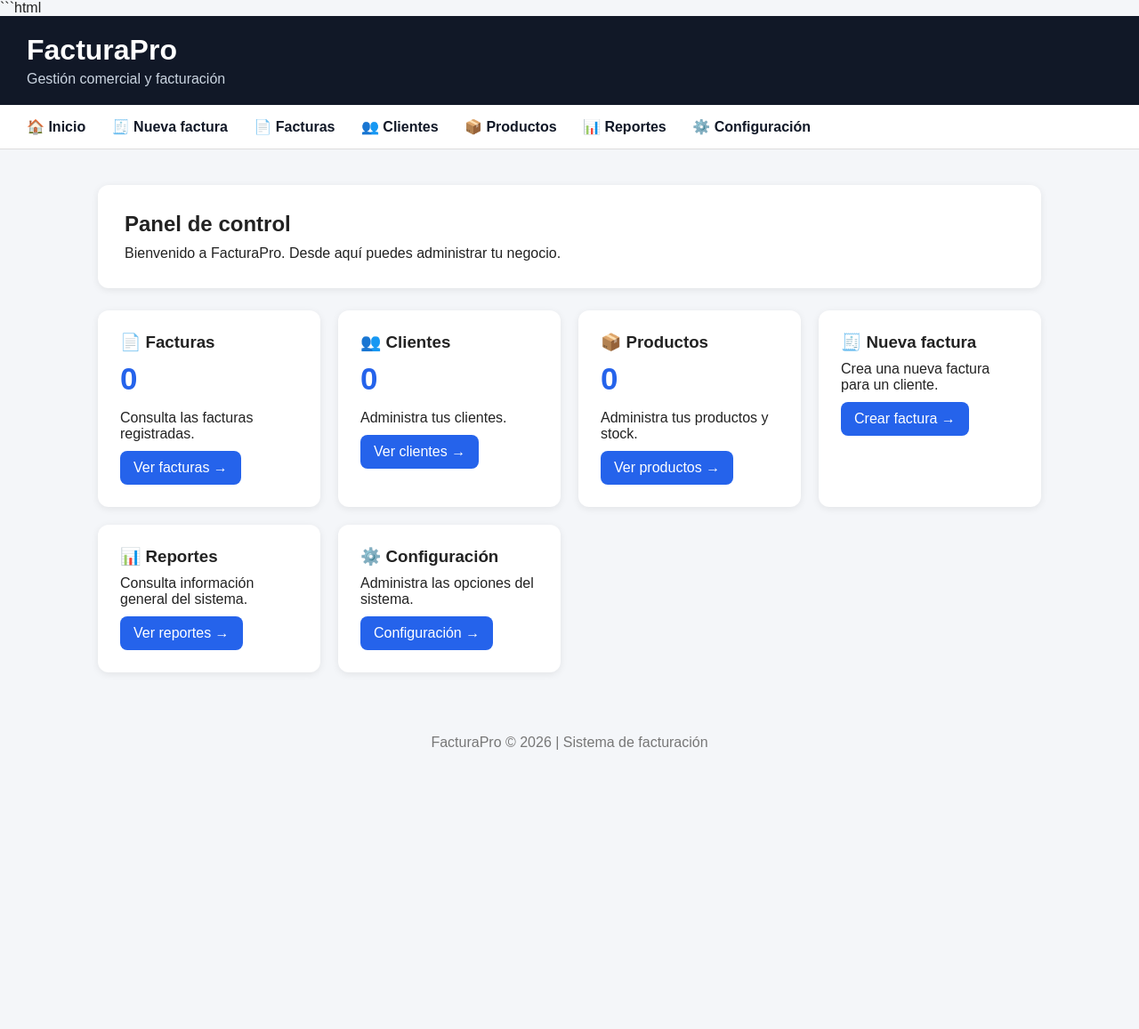
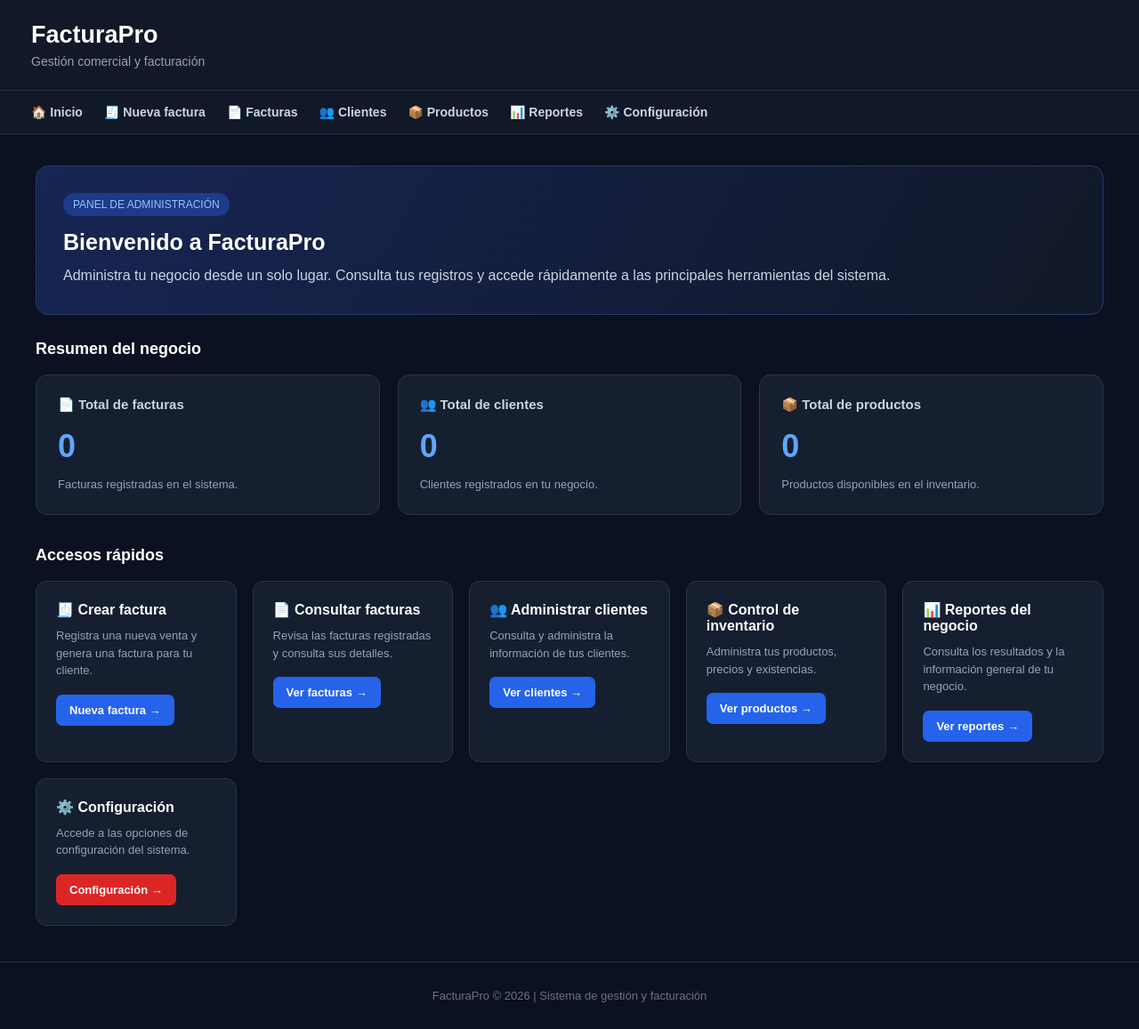
Before and after one commit to ca386658-ai/FacturaPro, a Flask app: page / in a window 1280 px wide. Shown: the whole page at 89% size. Before the commit the page ends 843 px from the top, so only its background shows below. Run offline with Flask 3, Linux system fonts and the light colour scheme; the visitor is signed in with stand-in values (Sample User, id 1); data that the repository does not hold is empty; parts of the project's set-up code (start-up, migrations or seed data) failed here and were passed over; some libraries are stand-ins or nearby versions.

Commit message:
Revamp index.html for improved UI and structure

````diff
--- a/templates/index.html
+++ b/templates/index.html
@@ -1,11 +1,10 @@
-```html
+
 <!DOCTYPE html>
 <html lang="es">
 <head>
     <meta charset="UTF-8">
     <meta name="viewport" content="width=device-width, initial-scale=1.0">
-
-    <title>FacturaPro | Panel</title>
+    <title>FacturaPro | Dashboard</title>
 
     <style>
         * {
@@ -16,57 +15,88 @@
         }
 
         body {
-            background: #f4f6f9;
-            color: #222;
+            background: #0b1120;
+            color: #e5e7eb;
+            min-height: 100vh;
         }
 
         header {
             background: #111827;
-            color: white;
-            padding: 20px 30px;
+            padding: 24px 35px;
+            border-bottom: 1px solid #263449;
         }
 
         header h1 {
-            margin-bottom: 5px;
+            font-size: 27px;
+            color: white;
+            margin-bottom: 6px;
         }
 
         header p {
-            color: #cbd5e1;
+            color: #94a3b8;
+            font-size: 14px;
         }
 
         nav {
-            background: white;
-            padding: 15px 30px;
-            border-bottom: 1px solid #ddd;
+            background: #111827;
+            padding: 16px 35px;
+            border-bottom: 1px solid #263449;
+            display: flex;
+            flex-wrap: wrap;
+            gap: 12px 24px;
         }
 
         nav a {
+            color: #cbd5e1;
             text-decoration: none;
-            color: #111827;
-            margin-right: 25px;
+            font-size: 14px;
             font-weight: bold;
+            transition: 0.2s;
         }
 
         nav a:hover {
-            color: #2563eb;
+            color: #60a5fa;
         }
 
         .contenedor {
-            max-width: 1100px;
-            margin: 40px auto;
-            padding: 0 20px;
+            max-width: 1250px;
+            margin: 35px auto;
+            padding: 0 25px;
         }
 
         .bienvenida {
-            background: white;
+            background: linear-gradient(120deg, #172554, #111827);
+            border: 1px solid #263b69;
+            border-radius: 14px;
             padding: 30px;
-            border-radius: 12px;
-            margin-bottom: 25px;
-            box-shadow: 0 2px 8px rgba(0,0,0,0.08);
+            margin-bottom: 28px;
         }
 
         .bienvenida h2 {
+            color: white;
+            font-size: 25px;
             margin-bottom: 10px;
+        }
+
+        .bienvenida p {
+            color: #cbd5e1;
+            line-height: 1.6;
+        }
+
+        .etiqueta {
+            display: inline-block;
+            color: #93c5fd;
+            background: #1e3a8a;
+            padding: 6px 11px;
+            border-radius: 20px;
+            font-size: 12px;
+            margin-bottom: 15px;
+        }
+
+        .titulo-seccion {
+            font-size: 18px;
+            margin-bottom: 18px;
+            color: white;
         }
 
         .tarjetas {
@@ -76,21 +106,65 @@
         }
 
         .tarjeta {
-            background: white;
-            padding: 25px;
-            border-radius: 12px;
-            box-shadow: 0 2px 8px rgba(0,0,0,0.08);
+            background: #151f30;
+            border: 1px solid #263449;
+            border-radius: 13px;
+            padding: 24px;
+            transition: transform 0.2s, border-color 0.2s;
+        }
+
+        .tarjeta:hover {
+            transform: translateY(-4px);
+            border-color: #3b82f6;
         }
 
         .tarjeta h3 {
-            margin-bottom: 10px;
+            color: #cbd5e1;
+            font-size: 15px;
+            margin-bottom: 17px;
         }
 
         .numero {
-            font-size: 35px;
+            color: #60a5fa;
+            font-size: 36px;
             font-weight: bold;
-            color: #2563eb;
-            margin-bottom: 15px;
+            margin-bottom: 12px;
+        }
+
+        .tarjeta p {
+            color: #94a3b8;
+            font-size: 13px;
+            line-height: 1.5;
+        }
+
+        .acciones {
+            margin-top: 35px;
+        }
+
+        .acciones-grid {
+            display: grid;
+            grid-template-columns: repeat(auto-fit, minmax(220px, 1fr));
+            gap: 18px;
+        }
+
+        .accion {
+            background: #151f30;
+            border: 1px solid #263449;
+            border-radius: 12px;
+            padding: 22px;
+        }
+
+        .accion h3 {
+            color: white;
+            margin-bottom: 10px;
+            font-size: 16px;
+        }
+
+        .accion p {
+            color: #94a3b8;
+            font-size: 13px;
+            line-height: 1.5;
+            margin-bottom: 17px;
         }
 
         .boton {
@@ -98,33 +172,42 @@
             background: #2563eb;
             color: white;
             padding: 10px 15px;
-            border-radius: 8px;
+            border-radius: 7px;
             text-decoration: none;
-            margin-top: 10px;
+            font-size: 13px;
+            font-weight: bold;
+            transition: 0.2s;
         }
 
         .boton:hover {
             background: #1d4ed8;
         }
 
+        .boton-rojo {
+            background: #dc2626;
+        }
+
+        .boton-rojo:hover {
+            background: #b91c1c;
+        }
+
         footer {
             text-align: center;
-            padding: 30px;
-            color: #777;
+            padding: 30px 15px;
+            color: #64748b;
+            font-size: 13px;
+            margin-top: 40px;
+            border-top: 1px solid #263449;
         }
 
         @media (max-width: 600px) {
             header {
-                padding: 20px;
+                padding: 22px 18px;
             }
 
             nav {
-                padding: 15px 20px;
-                line-height: 2.2;
-            }
-
-            nav a {
-                margin-right: 12px;
+                padding: 15px 18px;
+                gap: 15px;
             }
 
             .contenedor {
@@ -133,11 +216,19 @@
             }
 
             .bienvenida {
-                padding: 22px;
+                padding: 23px;
+            }
+
+            .bienvenida h2 {
+                font-size: 21px;
             }
 
             .tarjeta {
-                padding: 22px;
+                padding: 21px;
+            }
+
+            .numero {
+                font-size: 31px;
             }
         }
     </style>
@@ -160,99 +251,102 @@
     <a href="{{ url_for('configuracion') }}">⚙️ Configuración</a>
 </nav>
 
-<div class="contenedor">
+<main class="contenedor">
 
-    <div class="bienvenida">
-        <h2>Panel de control</h2>
-        <p>Bienvenido a FacturaPro. Desde aquí puedes administrar tu negocio.</p>
+    <section class="bienvenida">
+        <span class="etiqueta">PANEL DE ADMINISTRACIÓN</span>
+        <h2>Bienvenido a FacturaPro</h2>
+        <p>
+            Administra tu negocio desde un solo lugar.
+            Consulta tus registros y accede rápidamente
+            a las principales herramientas del sistema.
+        </p>
+    </section>
+
+    <h2 class="titulo-seccion">Resumen del negocio</h2>
+
+    <section class="tarjetas">
+
+        <div class="tarjeta">
+            <h3>📄 Total de facturas</h3>
+            <div class="numero">{{ total_facturas }}</div>
+            <p>Facturas registradas en el sistema.</p>
         </div>
 
-    <div class="tarjetas">
-
-        <!-- TOTAL DE FACTURAS -->
         <div class="tarjeta">
-            <h3>📄 Facturas</h3>
-
-            <div class="numero">
-                {{ total_facturas }}
+            <h3>👥 Total de clientes</h3>
+            <div class="numero">{{ total_clientes }}</div>
+            <p>Clientes registrados en tu negocio.</p>
         </div>
 
-            <p>Consulta las facturas registradas.</p>
+        <div class="tarjeta">
+            <h3>📦 Total de productos</h3>
+            <div class="numero">{{ total_productos }}</div>
+            <p>Productos disponibles en el inventario.</p>
+        </div>
 
+    </section>
+
+    <section class="acciones">
+        <h2 class="titulo-seccion">Accesos rápidos</h2>
+
+        <div class="acciones-grid">
+
+            <div class="accion">
+                <h3>🧾 Crear factura</h3>
+                <p>Registra una nueva venta y genera una factura para tu cliente.</p>
+                <a href="{{ url_for('nueva_factura') }}" class="boton">
+                    Nueva factura →
+                </a>
+            </div>
+
+            <div class="accion">
+                <h3>📄 Consultar facturas</h3>
+                <p>Revisa las facturas registradas y consulta sus detalles.</p>
                 <a href="{{ url_for('facturas') }}" class="boton">
                     Ver facturas →
                 </a>
             </div>
 
-        <!-- TOTAL DE CLIENTES -->
-        <div class="tarjeta">
-            <h3>👥 Clientes</h3>
-
-            <div class="numero">
-                {{ total_clientes }}
-            </div>
-
-            <p>Administra tus clientes.</p>
-
+            <div class="accion">
+                <h3>👥 Administrar clientes</h3>
+                <p>Consulta y administra la información de tus clientes.</p>
                 <a href="{{ url_for('clientes') }}" class="boton">
                     Ver clientes →
                 </a>
             </div>
 
-        <!-- TOTAL DE PRODUCTOS -->
-        <div class="tarjeta">
-            <h3>📦 Productos</h3>
-
-            <div class="numero">
-                {{ total_productos }}
-            </div>
-
-            <p>Administra tus productos y stock.</p>
-
+            <div class="accion">
+                <h3>📦 Control de inventario</h3>
+                <p>Administra tus productos, precios y existencias.</p>
                 <a href="{{ url_for('productos') }}" class="boton">
                     Ver productos →
                 </a>
             </div>
 
-        <!-- CREAR FACTURA -->
-        <div class="tarjeta">
-            <h3>🧾 Nueva factura</h3>
-
-            <p>Crea una nueva factura para un cliente.</p>
-
-            <a href="{{ url_for('nueva_factura') }}" class="boton">
-                Crear factura →
-            </a>
-        </div>
-
-        <!-- REPORTES -->
-        <div class="tarjeta">
-            <h3>📊 Reportes</h3>
-
-            <p>Consulta información general del sistema.</p>
-
+            <div class="accion">
+                <h3>📊 Reportes del negocio</h3>
+                <p>Consulta los resultados y la información general de tu negocio.</p>
                 <a href="{{ url_for('reportes') }}" class="boton">
                     Ver reportes →
                 </a>
             </div>
 
-        <!-- CONFIGURACIÓN -->
-        <div class="tarjeta">
+            <div class="accion">
                 <h3>⚙️ Configuración</h3>
-
-            <p>Administra las opciones del sistema.</p>
-
-            <a href="{{ url_for('configuracion') }}" class="boton">
+                <p>Accede a las opciones de configuración del sistema.</p>
+                <a href="{{ url_for('configuracion') }}" class="boton boton-rojo">
                     Configuración →
                 </a>
             </div>
 
         </div>
+    </section>
 
-</div>
+</main>
 
 <footer>
-    FacturaPro © 2026 | Sistema de facturación
+    FacturaPro © 2026 | Sistema de gestión y facturación
 </footer>
 
 </body>
````
Lines whose indentation alone changed are shown as unchanged.
